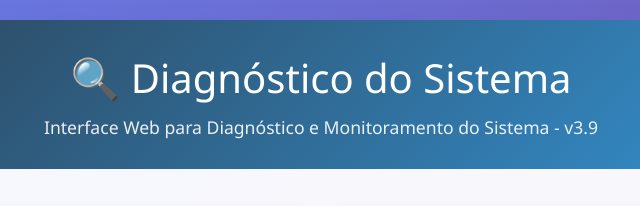
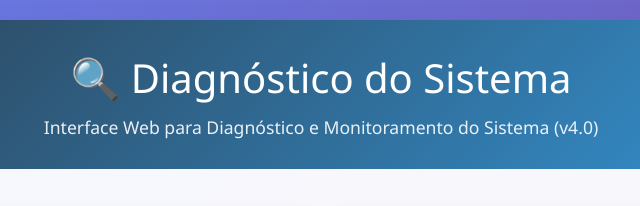
Before and after one commit to urbancompasspony/server, a plain HTML site: page Diagnostics/index.html in a window 1280 px wide. Shown: the top 206 px of the page, 319-959 px from the left. Drawn offline with Linux system fonts and the light colour scheme; no server answers.

Commit message:
Update index.html

```diff
--- a/Diagnostics/index.html
+++ b/Diagnostics/index.html
@@ -10,7 +10,7 @@
     <div class="container">
         <div class="header">
             <h1>🔍 Diagnóstico do Sistema</h1>
-            <p>Interface Web para Diagnóstico e Monitoramento do Sistema - v3.9</p>
+            <p>Interface Web para Diagnóstico e Monitoramento do Sistema (v4.0)</p>
         </div>
 
         <div class="main-content">
```
